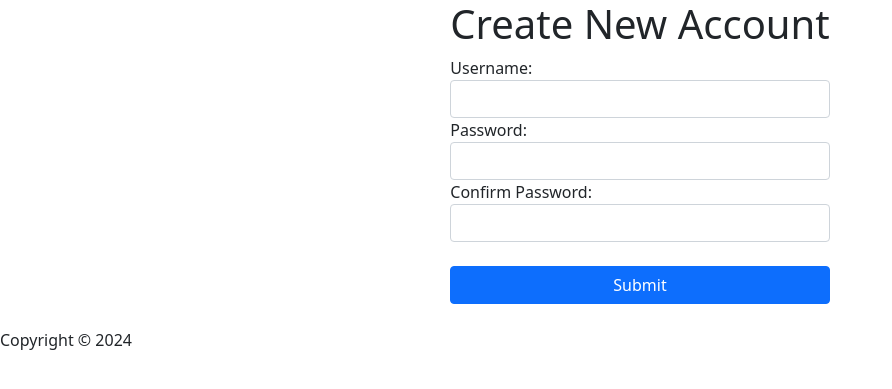
After one commit to okevin0/cosc-4806-4, a PHP site: template app/views/reminders/create_reminder.php in a window 1280 px wide. The commit adds this page. Shown: the top 389 px of the page, without its empty margins (0-892 px from the left). Run offline with PHP 8.4, Linux system fonts and the light colour scheme; the template is opened without the code that fills it, so the values that code supplies are empty.

```diff
--- /dev/null
+++ b/app/views/reminders/create_reminder.php
@@ -0,0 +1,45 @@
+<?php require_once 'app/views/templates/headerPublic.php'?>
+<div class="align-items-center d-flex justify-content-center">
+ <div>
+    <h1>Create New Account</h1>
+    <div class="btn-outline-danger">
+    <?php
+      // only print when new user exist
+      if(isset($_SESSION['user_exist']) && $_SESSION['user_exist'] > 0 ) {
+        echo "The account already exist.";
+      }
+
+      // only print when passwords not match
+      if(isset($_SESSION['diff_password']) && $_SESSION['diff_password'] > 0 ) {
+        echo "<br />passwords not matche.";
+      }
+
+      // only print when password length is less than 8
+      if(isset($_SESSION['password_length']) && $_SESSION['password_length'] > 0 ) {
+        echo "<br />Passwords length should be at least 8 characters.";
+      }
+
+      // delete session
+      session_destroy();
+    ?>
+    </div>
+    <form action="/create/verify" method="post">
+      <div class="form-group">
+        <label for="username">Username:</label>
+        <input type="text" class="form-control" id="username" name="username">
+      </div>
+      <div class="form-group">
+        <label for="password">Password:</label>
+        <input type="password" class="form-control" id="password" name="password">
+      </div>
+      <div class="form-group">
+        <label for="confirm password">Confirm Password:</label>
+        <input type="password" class="form-control" id="confirm_password" name="confirm password">
+      </div>
+      <br />
+      <input type="submit" value="Submit" class="btn btn-primary" style="width: 100%;" >
+    </form>
+   </div>
+  </div>
+<br />
+  <?php require_once 'app/views/templates/footer.php' ?>
--- a/app/views/templates/header.php
+++ b/app/views/templates/header.php
@@ -31,11 +31,11 @@ if (!isset($_SESSION['auth'])) {
         </li>
         <li class="nav-item dropdown">
           <a class="nav-link dropdown-toggle" href="#" id="navbarDropdown" role="button" data-bs-toggle="dropdown" aria-expanded="false">
-            Dropdown
+            Reminders
           </a>
           <ul class="dropdown-menu" aria-labelledby="navbarDropdown">
-            <li><a class="dropdown-item" href="#">Action</a></li>
-            <li><a class="dropdown-item" href="#">Another action</a></li>
+            <li><a class="dropdown-item" href="/reminders">All Reminders</a></li>
+            <li><a class="dropdown-item" href="/reminders/create_reminder">Create Reminder</a></li>
             <li><hr class="dropdown-divider"></li>
             <li><a class="dropdown-item" href="#">Something else here</a></li>
           </ul>
```
Also changed, not shown: app/controllers/reminders.php (added, +16 -0 lines), app/models/Reminder.php (added, +43 -0 lines), app/views/reminders/index.php (added, +13 -0 lines).
